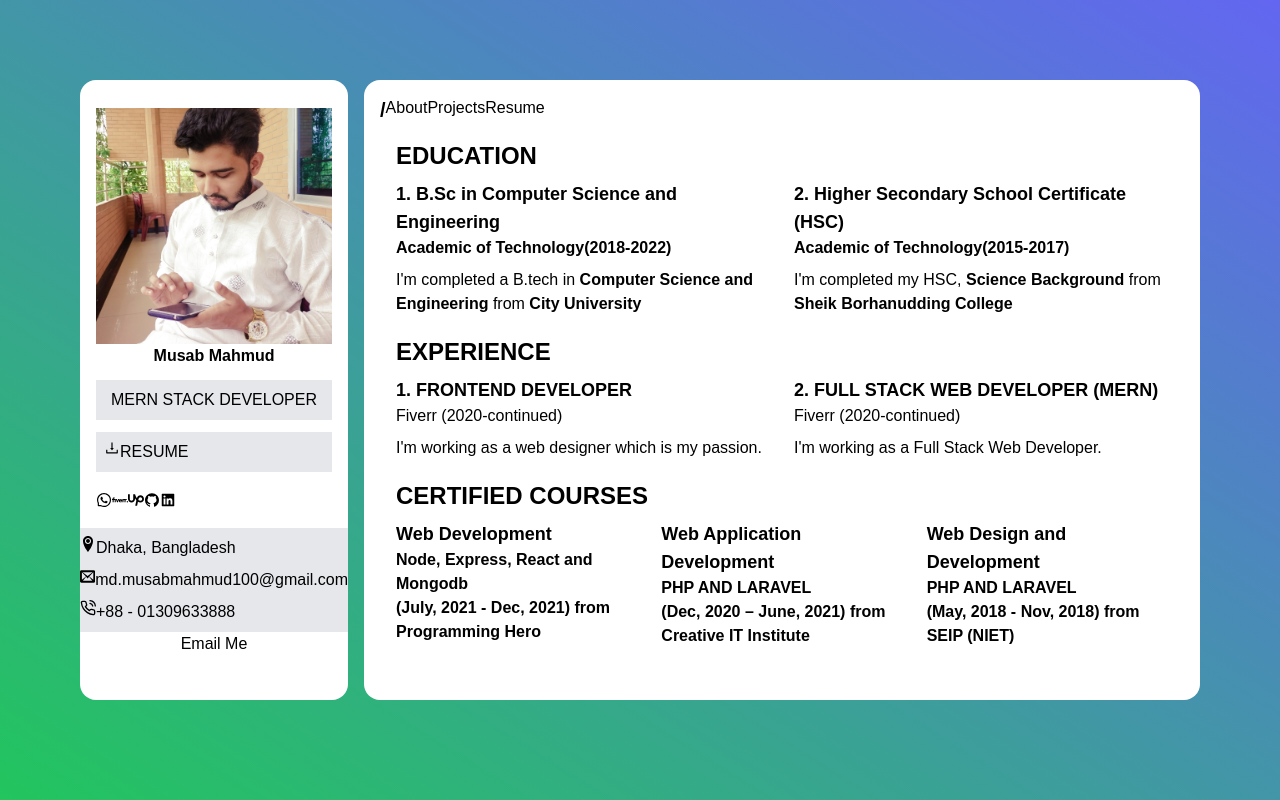
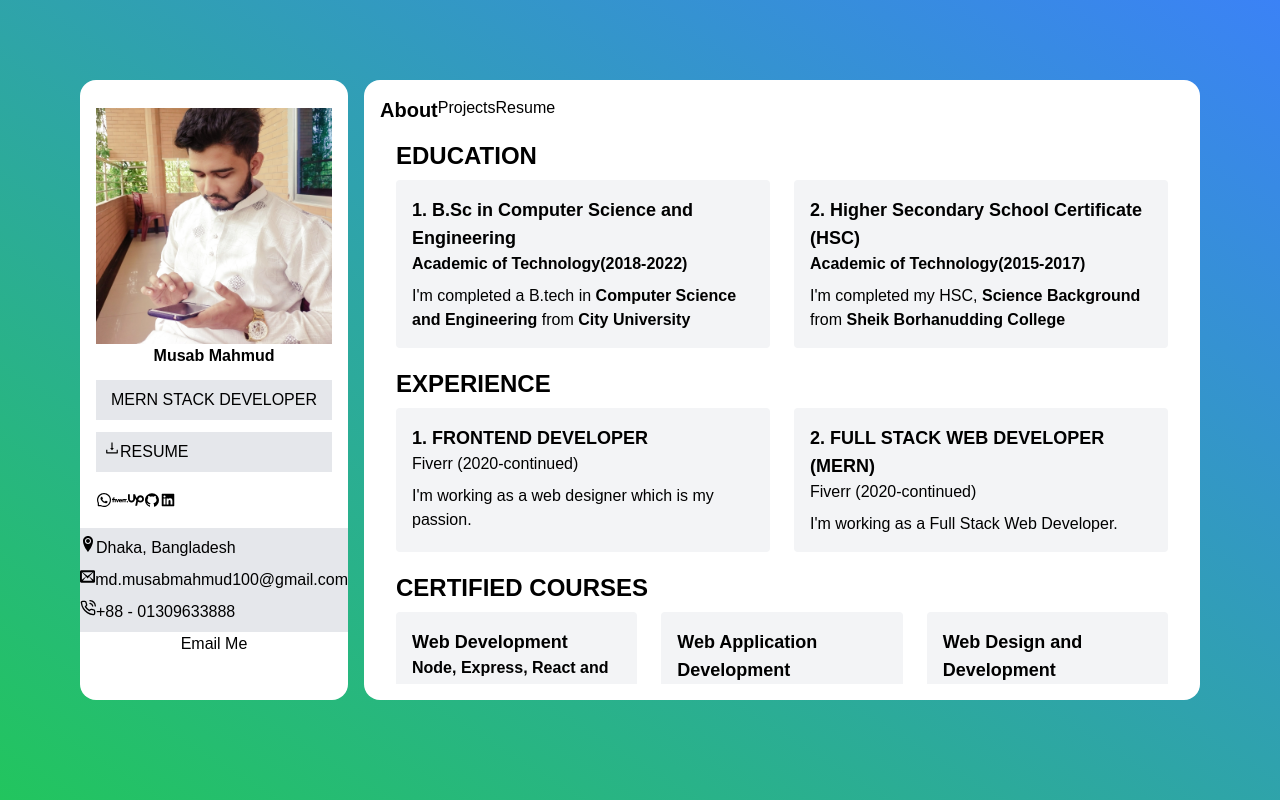
Before and after one commit to musabmahmud/portfolio, a Next.js app: page /Resume in a window 1280 px wide. Built offline with nearby package versions, Linux system fonts and the light colour scheme; a web font is replaced by a local one.

Commit message:
file css changed

```diff
--- a/Components/Bar.tsx
+++ b/Components/Bar.tsx
@@ -21,8 +21,8 @@ const Bar:FunctionComponent<{
     }
 
     return (
-        <div className='my-2 text-white rounded-full bg-gray'>
-            <motion.div className='flex items-center px-4 py-1 rounded-full bg-gradient-to-r from-green to-blue' style={{width: level}}
+        <div className='my-2 text-white rounded-full bg-gray-100'>
+            <motion.div className='flex items-center px-4 py-1 rounded-full bg-gradient-to-r from-green-500 to-blue-500' style={{width: level}}
                 variants={variants}
                 initial="initial"
                 animate="animate"
--- a/Components/Navbar.tsx
+++ b/Components/Navbar.tsx
@@ -12,7 +12,7 @@ const NavItem: FunctionComponent<{
         <Link href={route}>
             <a>
                 <span
-                    className='mx-2 cursor-pointer hover:border-b-4 hover:text-green hover:border-green'
+                    className='mx-2 cursor-pointer hover:border-b-4 hover:text-green-500 hover:border-green-500'
                     onClick={() => setActiveItem(name)}>
                     {name}
                 </span>
@@ -23,7 +23,7 @@ const NavItem: FunctionComponent<{
 
 const Navbar = () => {
 
-    const [activeItem, setactiveItem] = useState('/');
+    const [activeItem, setactiveItem] = useState('About');
 
     const { pathname } = useRouter();
 
@@ -35,7 +35,7 @@ const Navbar = () => {
 
     return (
         <div className='flex justify-between py-3 my-1'>
-            <span className='text-xl font-bold border-b-4 md:text-2xl text-green border-green'>{activeItem}</span>
+            <span className='text-xl font-bold border-b-4 md:text-2xl text-green-500 border-green-500'>{activeItem}</span>
             <div className='text-base font-normal md:text-xl'>
                 <NavItem activeItem={activeItem}
                     setActiveItem={setactiveItem}
--- a/Components/ServiceCard.tsx
+++ b/Components/ServiceCard.tsx
@@ -11,7 +11,7 @@ const ServiceCard: FunctionComponent<{service:IService}> = ({service:{title,abou
     return (
         <div className='flex items-center px-2 py-4 space-x-4'>
             <div className='flex-none w-10'>
-                <Icon className='text-green w-10 h-full text-center'/>
+                <Icon className='text-green-500 w-10 h-full text-center'/>
             </div>
             <div className='flex-initial'>
                 <h4 className='font-bold capitalize'>{title}</h4>
--- a/Components/Sidebar.tsx
+++ b/Components/Sidebar.tsx
@@ -8,7 +8,7 @@ import image_path from './../public/picture.jpg';
 const Sidebar = () => {
     return (
         <div>
-            <div className='mx-auto rounded-full p-1 mt-3 bg-green'>
+            <div className='mx-auto rounded-full p-1 mt-3 bg-green-500'>
                 <Image
                     src={image_path}
                     alt='MD MUSAB MAHMUD | FULL STACK WEB DEVELOPER'
@@ -20,14 +20,14 @@ const Sidebar = () => {
                 />
             </div>
             <h3 className='my-4 text-3xl font-bold tracking-wider font-monospace'>
-                <span className='text-green'>Musab Mahmud</span>
+                <span className='text-green-500'>Musab Mahmud</span>
             </h3>
-            <p className='p-2 my-3 rounded-full bg-gray'>MERN STACK DEVELOPER</p>
-            <a className='flex items-center justify-center p-2 my-3 rounded-full bg-gray'
+            <p className='p-2 my-3 rounded-full bg-gray-200'>MERN STACK DEVELOPER</p>
+            <a className='flex items-center justify-center p-2 my-3 rounded-full bg-gray-200'
             href='./assets/musabmahmud.pdf'
-            download="musabmahmud.pdf"><AiOutlineDownload className='text-green'/> RESUME</a>
+            download="musabmahmud.pdf"><AiOutlineDownload className='text-green-500'/> RESUME</a>
             {/* Social Icons*/}
-            <div className='flex items-center justify-around w-9/12 mx-auto my-5 text-center text-green md:w-full'>
+            <div className='flex items-center justify-around w-9/12 mx-auto my-5 text-center text-green-500 md:w-full'>
                 <a href="//">
                     <AiOutlineWhatsApp className="w-8 h-8"/>
                 </a>
@@ -44,18 +44,18 @@ const Sidebar = () => {
                     <AiFillLinkedin className="w-8 h-8"/>
                 </a>
             </div>
-            <div className='px-2 py-5 my-5 bg-gray' style={{overflow: 'hidden',margin: "0 -1rem"}}>
+            <div className='px-2 py-5 my-5 bg-gray-200' style={{overflow: 'hidden',margin: "0 -1rem"}}>
                 <div className='flex items-center justify-center my-2 space-x-1'>
-                    <ImLocation2 className='text-green'/><span>Dhaka, Bangladesh</span>
+                    <ImLocation2 className='text-green-500'/><span>Dhaka, Bangladesh</span>
                 </div>
                 <div className='flex items-center justify-center my-2 space-x-1'>
-                    <ImEnvelop className='text-green'/><span>md.musabmahmud100@gmail.com</span>
+                    <ImEnvelop className='text-green-500'/><span>md.musabmahmud100@gmail.com</span>
                 </div>
                 <div className='flex items-center justify-center my-2 space-x-1 cursor-pointer' onClick={() => window.open('tel:+8801309633888')}>
-                    <FiPhoneCall className='text-green'/><span>+88 - 01309633888</span>
+                    <FiPhoneCall className='text-green-500'/><span>+88 - 01309633888</span>
                 </div>
             </div>
-                <button className='w-8/12 px-4 py-3 mt-4 mb-2 text-white rounded-full bg-gradient-to-bl from-green to-blue' onClick={() => window.open('mailto:md.musabmahmud100@gmail.com')}>Email Me</button>
+                <button className='w-8/12 px-4 py-3 mt-4 mb-2 text-white rounded-full bg-gradient-to-bl from-green-500 to-blue-500' onClick={() => window.open('mailto:md.musabmahmud100@gmail.com')}>Email Me</button>
         </div>
     );
 };
--- a/pages/Resume.tsx
+++ b/pages/Resume.tsx
@@ -11,12 +11,12 @@ const resume = () => {
             {/* education */}
             <h5 className='text-2xl font-bold uppercase mb-2'>Education</h5>
             <div className='grid gap-6 sm:grid-cols-2 mb-5'>
-                <div>
+                <div className='bg-gray-100 p-4 rounded'>
                     <h5 className='text-lg font-bold'>1. B.Sc in Computer Science and Engineering</h5>
                     <p className='font-semibold'>Academic of Technology(2018-2022)</p>
                     <p className='pt-2'>I&apos;m completed a B.tech in <b>Computer Science and Engineering</b> from <b>City University</b></p>
                 </div>
-                <div>
+                <div className='bg-gray-100 p-4 rounded'>
                     <h5 className='text-lg font-bold'>2. Higher Secondary School Certificate (HSC)</h5>
                     <p className='font-semibold'>Academic of Technology(2015-2017)</p>
                     <p className='pt-2'>I&apos;m completed my HSC, <b>Science Background</b> from <b>Sheik Borhanudding College</b></p>
@@ -24,7 +24,7 @@ const resume = () => {
             </div>
             <h5 className='text-2xl font-bold uppercase mb-2'>Experience</h5>
             <div className='grid gap-6 sm:grid-cols-2 mb-5'>
-                <div>
+                <div className='bg-gray-100 p-4 rounded'>
                     <a href='//www.fiverr.com/musabmahmud' target="_blank" rel="noreferrer">
                         <h5 className='text-lg font-bold uppercase'>1. FrontEnd Developer</h5>
                         Fiverr (2020-continued)
@@ -33,7 +33,7 @@ const resume = () => {
                         </p>
                     </a>
                 </div>
-                <div>
+                <div className='bg-gray-100 p-4 rounded'>
                     <a href='//www.upwork.com/freelancers/~01e95241d6d90e6f0c' target="_blank" rel="noreferrer">
                         <h5 className='text-lg font-bold uppercase'>2. Full Stack Web Developer (MERN)</h5>
                         Fiverr (2020-continued)
@@ -45,15 +45,15 @@ const resume = () => {
             </div>
             <h5 className='text-2xl font-bold uppercase mb-2'>Certified Courses</h5>
             <div className='grid gap-6 sm:grid-cols-3 mb-5'>
-                <div>
+                <div className='bg-gray-100 p-4 rounded'>
                     <h5 className='text-lg font-bold'>Web Development</h5>
                     <p className='font-semibold'>Node, Express, React and Mongodb <br />(July, 2021 - Dec, 2021) from Programming Hero</p>
                 </div>
-                <div>
+                <div className='bg-gray-100 p-4 rounded'>
                     <h5 className='text-lg font-bold'>Web Application Development</h5>
                     <p className='font-semibold'>PHP AND LARAVEL <br />(Dec, 2020 – June, 2021) from Creative IT Institute</p>
                 </div>
-                <div>
+                <div className='bg-gray-100 p-4 rounded'>
                     <h5 className='text-lg font-bold'>Web Design and Development</h5>
                     <p className='font-semibold'>PHP AND LARAVEL <br />(May, 2018 - Nov, 2018) from SEIP (NIET)</p>
                 </div>
--- a/pages/_document.tsx
+++ b/pages/_document.tsx
@@ -11,7 +11,7 @@ class MyDocument extends Document {
       <Html lang='en' className='dark'>
         <Head />
             <link href="https://fonts.googleapis.com/css2?family=Licorice&family=Ubuntu+Mono&display=swap" rel="stylesheet"/>
-        <body className='bg-gradient-to-tr from-green to-blue' style={{height: "100%", backgroundRepeat: "no-repeat", backgroundAttachment: "fixed"}}>
+          <body className='bg-gradient-to-tr from-green-500 to-blue-500' style={{height: "100%", backgroundRepeat: "no-repeat", backgroundAttachment: "fixed"}}>
           <Main />
           <NextScript />
         </body>
--- a/pages/index.tsx
+++ b/pages/index.tsx
@@ -32,7 +32,7 @@ const About = ({endpoint}) => {
           {services.map((service) => (
             <motion.div
               variants={fadeInUp}
-              className="col-span-2 p-2 rounded-lg md:col-span-1 bg-gray hover:shadow"
+              className="col-span-2 p-2 rounded-lg md:col-span-1 bg-gray-200 hover:shadow"
               key={service.id}
             >
               <ServiceCard service={service}
--- a/tailwind.config.js
+++ b/tailwind.config.js
@@ -10,27 +10,6 @@ module.exports = {
       'monospace': ['Ubuntu Mono', 'monospace'],
     },
     extend: {
-      colors: {
-        'white': '#ffffff',
-        green: {
-          DEFAULT: '#22c55e',
-        },
-        blue: {
-          DEFAULT: '#6366f1',
-        },
-        gray: {
-          DEFAULT: '#e5e7eb',
-        },
-        red: {
-          DEFAULT: '#ef4444',
-        },
-        slate:{
-          DEFAULT: '#334155',
-        },
-        dark: {
-          DEFAULT: '#000',
-        },
-      },
     },
   },
   plugins: [],
```
Also changed, not shown: Components/ProjectCard.tsx (+4 -4 lines), 1 other file (tests, documents, lock files or other folders).
